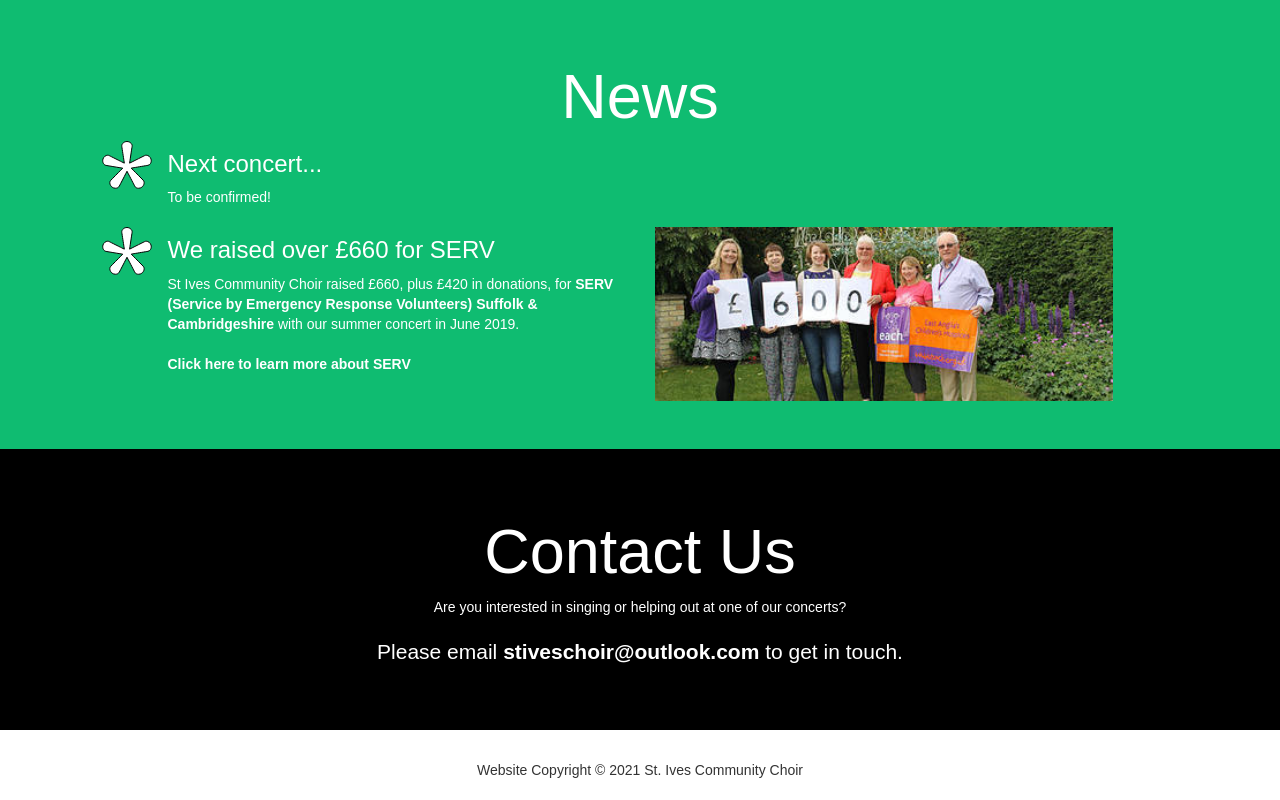
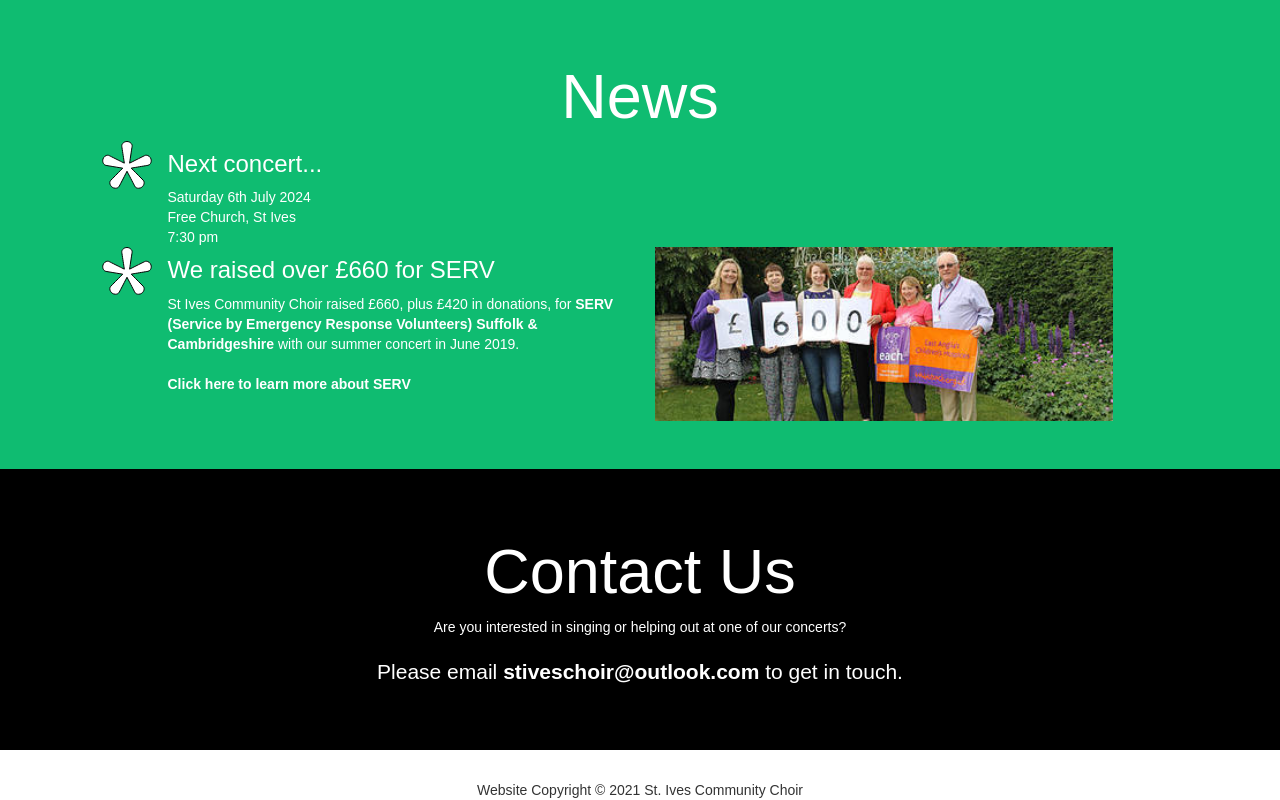
Before and after one commit to stivescommunitychoir/stivescommunitychoir.github.io, a plain HTML site: page index.html in a window 1280 px wide. Shown: the part 874-1674 px from the top of the page. Drawn offline with nearby package versions, Linux system fonts and the light colour scheme; a web font is replaced by a local one.

Commit message:
Update index.html

```diff
--- a/index.html
+++ b/index.html
@@ -127,9 +127,9 @@
             <div class="col-sm-5">
                 <h3>Next concert...</h3>
                 <div>
-                    To be confirmed!
-                    <br>
-                    <br>
+                    Saturday 6th July 2024 <br />
+                    Free Church, St Ives <br />
+                    7:30 pm
                 </div>
             </div>
             <div class="col-sm-5 end">
```
